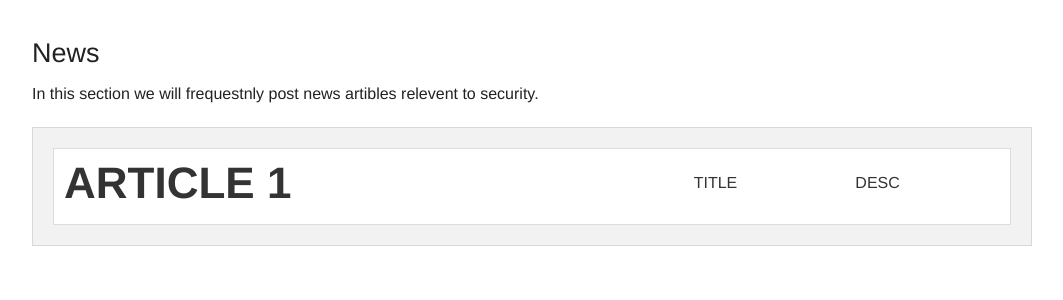
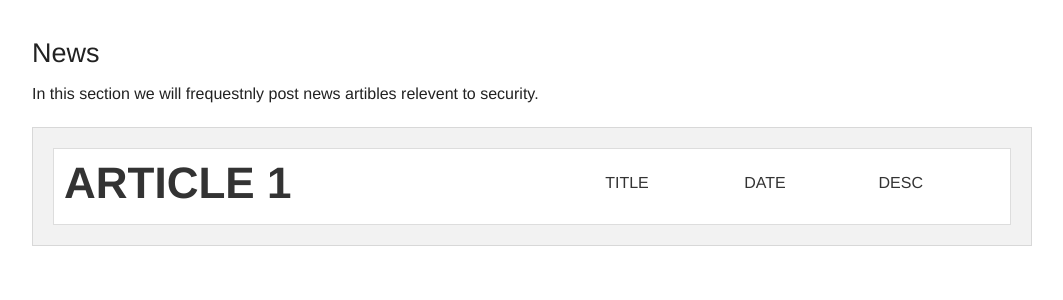
Before and after one commit to RITC3/rc3site, a Python web app: template app/templates/news.html in a window 1280 px wide. Shown: the part 45-345 px from the top of the page, without its empty margins (108-1171 px from the left). Run offline with Jinja, Linux system fonts and the light colour scheme; the template is opened without the code that fills it, so the values that code supplies are empty.

Commit message:
news page allignment

```diff
--- a/app/templates/news.html
+++ b/app/templates/news.html
@@ -11,6 +11,7 @@
                 <tr valign="center">
                     <th><h1><strong>ARTICLE 1</strong></h1></th>
                     <td><h6>TITLE</h6></td>
+                    <td><h6>DATE</h6></td>
                     <td><h6>DESC</h6></td>
                 </tr>
 
```
